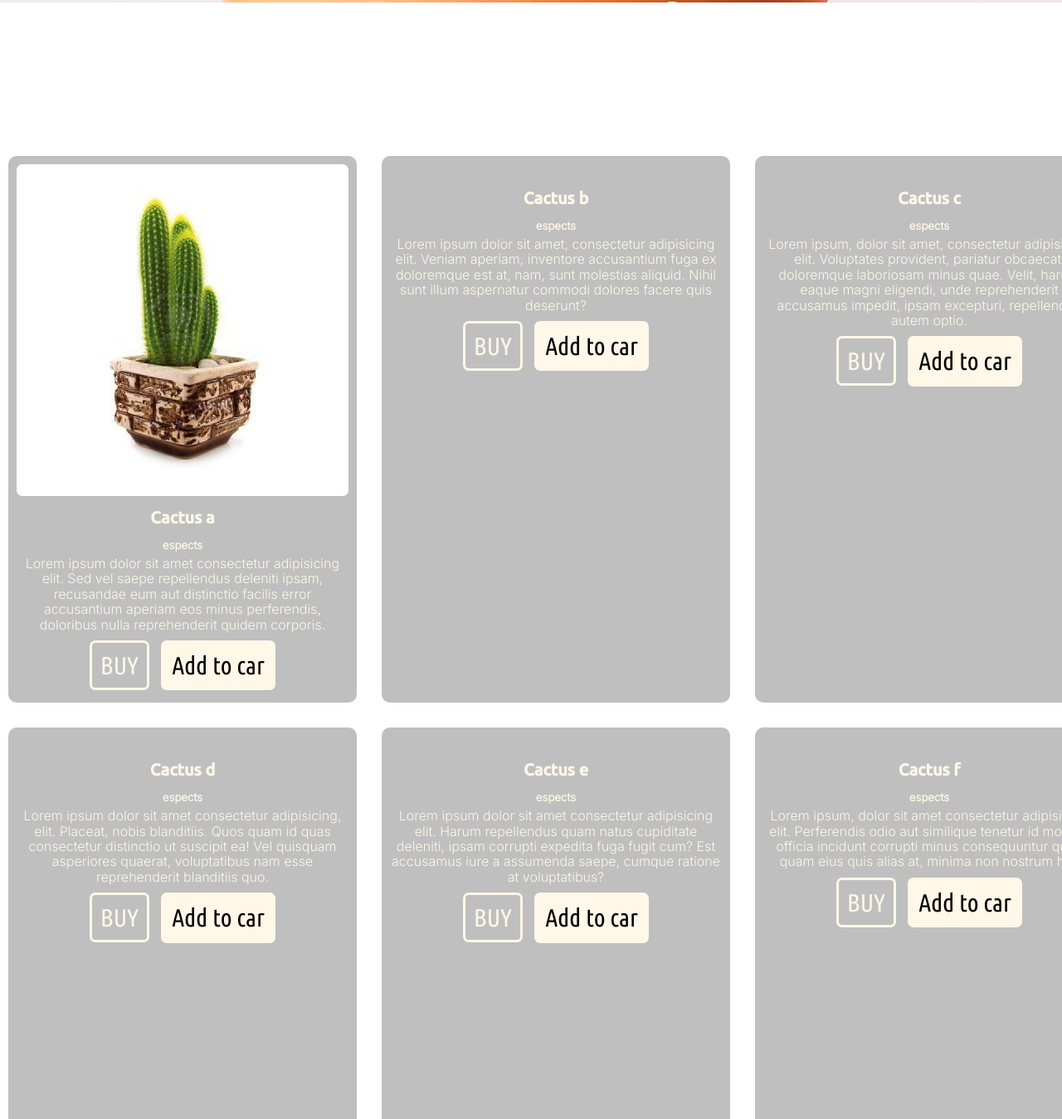
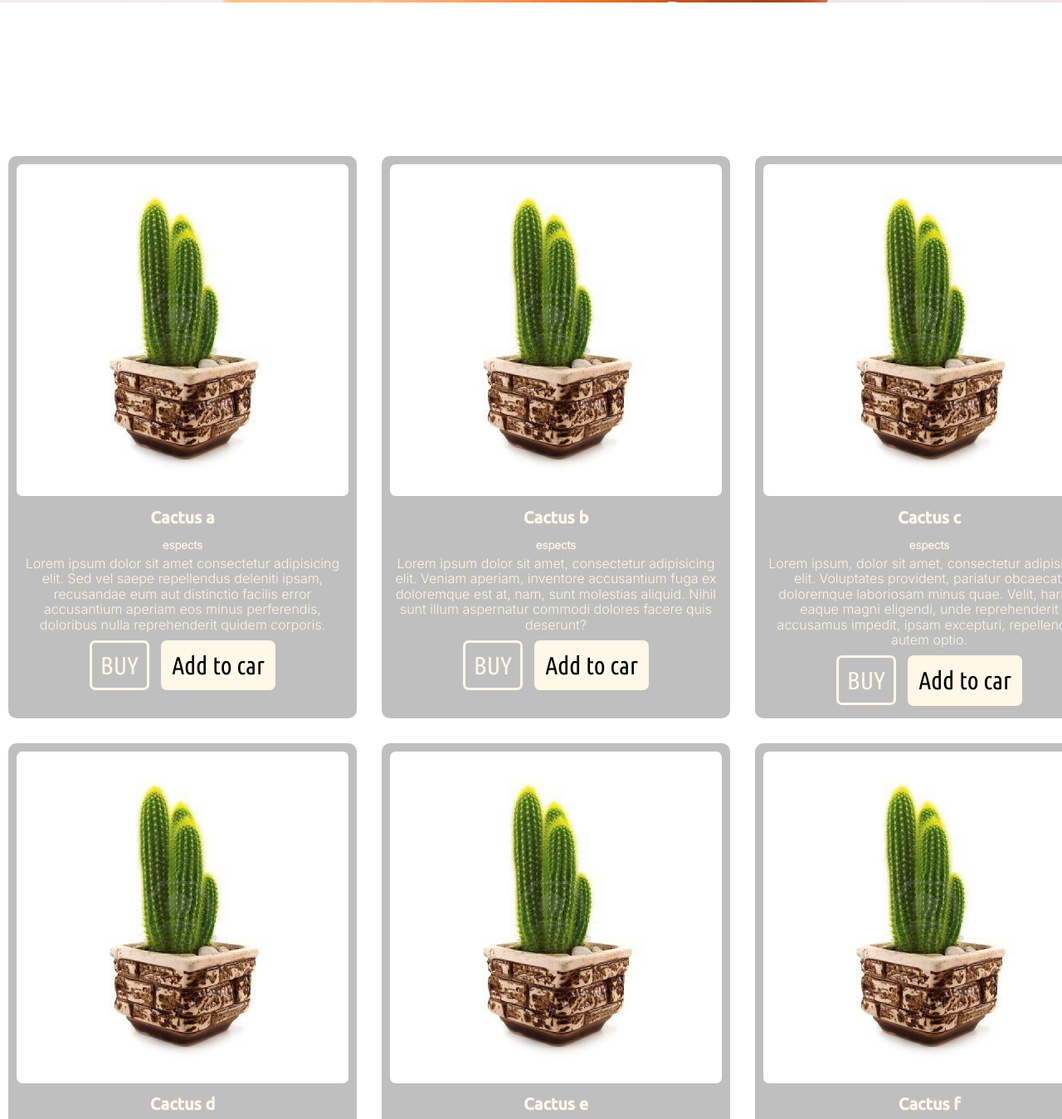
Before and after one commit to Reno-sanz/EART, a plain HTML site: page index.html in a window 1280 px wide. Shown: the part 2550-3899 px from the top of the page at 83% size. Drawn offline with Linux system fonts and the light colour scheme; files whose address does not match are found by name.

```diff
--- a/index.html
+++ b/index.html
@@ -46,7 +46,7 @@
 		</P>
 		<div class="grid-content">
 			<div class="grid-cactus">
-<img src="C:/Users/reno4/Downloads/img_como_cuidar_un_cactus_27304_orig.jpg" class="img-grid-cactus" loading="lazy" alt="">
+<img src="img_como_cuidar_un_cactus_27304_orig.jpg" class="img-grid-cactus" loading="lazy" alt="">
 <h4 class="cactus-tittle">Cactus a</h4>
 <h5 class="sub_tittle_cactus_buy">espects</h5>
 <p>Lorem ipsum dolor sit amet consectetur adipisicing elit. Sed vel saepe repellendus deleniti ipsam, recusandae eum aut distinctio facilis error accusantium aperiam eos minus perferendis, doloribus nulla reprehenderit quidem corporis.</p>
@@ -55,7 +55,7 @@
 			</div>
 
 			<div class="grid-cactus">
-<img src="/C:/Users/reno4/Downloads/img_como_cuidar_un_cactus_27304_orig.jpg" class="img-grid-cactus" loading="lazy" alt="">
+<img src="img_como_cuidar_un_cactus_27304_orig.jpg" class="img-grid-cactus" loading="lazy" alt="">
 <h4 class="cactus-tittle">Cactus b</h4>
 <h5 class="sub_tittle_cactus_buy">espects</h5>
 <p>Lorem ipsum dolor sit amet, consectetur adipisicing elit. Veniam aperiam, inventore accusantium fuga ex doloremque est at, nam, sunt molestias aliquid. Nihil sunt illum aspernatur commodi dolores facere quis deserunt?</p>
@@ -64,7 +64,7 @@
 			</div>
 
 			<div class="grid-cactus">
-<img src="/C:/Users/reno4/Downloads/img_como_cuidar_un_cactus_27304_orig.jpg" class="img-grid-cactus" loading="lazy" alt="">
+<img src="img_como_cuidar_un_cactus_27304_orig.jpg" class="img-grid-cactus" loading="lazy" alt="">
 <h4 class="cactus-tittle">Cactus c</h4>
 <h5 class="sub_tittle_cactus_buy">espects</h5>
 <p>Lorem ipsum, dolor sit amet, consectetur adipisicing elit. Voluptates provident, pariatur obcaecati doloremque laboriosam minus quae. Velit, harum eaque magni eligendi, unde reprehenderit accusamus impedit, ipsam excepturi, repellendus autem optio.</p>
@@ -73,7 +73,7 @@
 			</div>
 
 			<div class="grid-cactus">
-<img src="/C:/Users/reno4/Downloads/img_como_cuidar_un_cactus_27304_orig.jpg" class="img-grid-cactus" loading="lazy" alt="">
+<img src="img_como_cuidar_un_cactus_27304_orig.jpg" class="img-grid-cactus" loading="lazy" alt="">
 <h4 class="cactus-tittle">Cactus d</h4>
 <h5 class="sub_tittle_cactus_buy">espects</h5>
 <p>Lorem ipsum dolor sit amet consectetur adipisicing, elit. Placeat, nobis blanditiis. Quos quam id quas consectetur distinctio ut suscipit ea! Vel quisquam asperiores quaerat, voluptatibus nam esse reprehenderit blanditiis quo.</p>
@@ -82,7 +82,7 @@
 			</div>
 
 			<div class="grid-cactus">
-<img src="/C:/Users/reno4/Downloads/img_como_cuidar_un_cactus_27304_orig.jpg" class="img-grid-cactus" loading="lazy" alt="">
+<img src="img_como_cuidar_un_cactus_27304_orig.jpg" class="img-grid-cactus" loading="lazy" alt="">
 <h4 class="cactus-tittle">Cactus e</h4>
 <h5 class="sub_tittle_cactus_buy">espects</h5>
 <p>Lorem ipsum dolor sit amet consectetur adipisicing elit. Harum repellendus quam natus cupiditate deleniti, ipsam corrupti expedita fuga fugit cum? Est accusamus iure a assumenda saepe, cumque ratione at voluptatibus?</p>
@@ -91,7 +91,7 @@
 			</div>
 
 			<div class="grid-cactus">
-<img src="/C:/Users/reno4/Downloads/img_como_cuidar_un_cactus_27304_orig.jpg" class="img-grid-cactus" loading="lazy" alt="">
+<img src="img_como_cuidar_un_cactus_27304_orig.jpg" class="img-grid-cactus" loading="lazy" alt="">
 <h4 class="cactus-tittle">Cactus f</h4>
 <h5 class="sub_tittle_cactus_buy">espects</h5>
 <p>Lorem ipsum, dolor sit amet consectetur adipisicing elit. Perferendis odio aut similique tenetur id mollitia, officia incidunt corrupti minus consequuntur quae quam eius quis alias at, minima non nostrum hic.</p>
```
